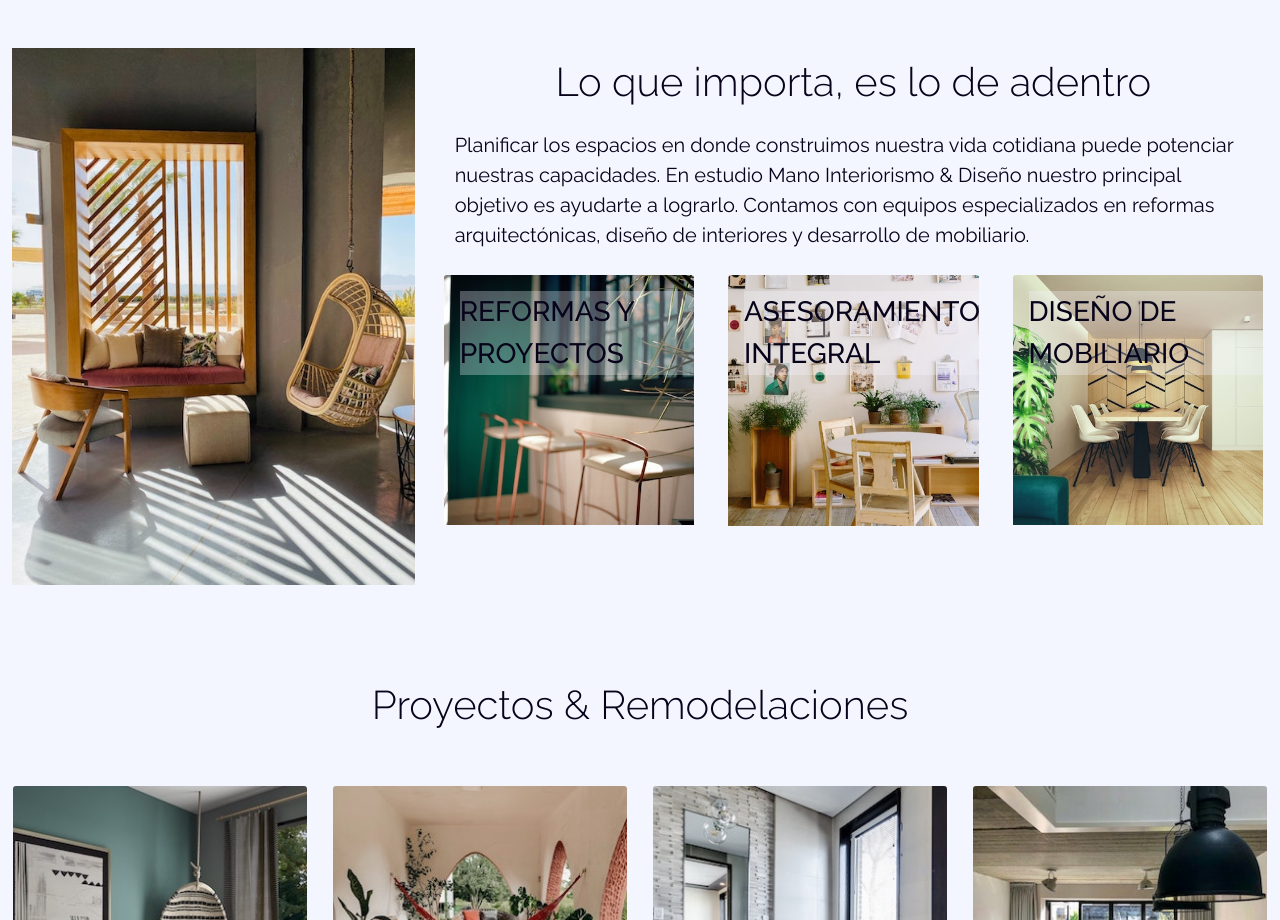
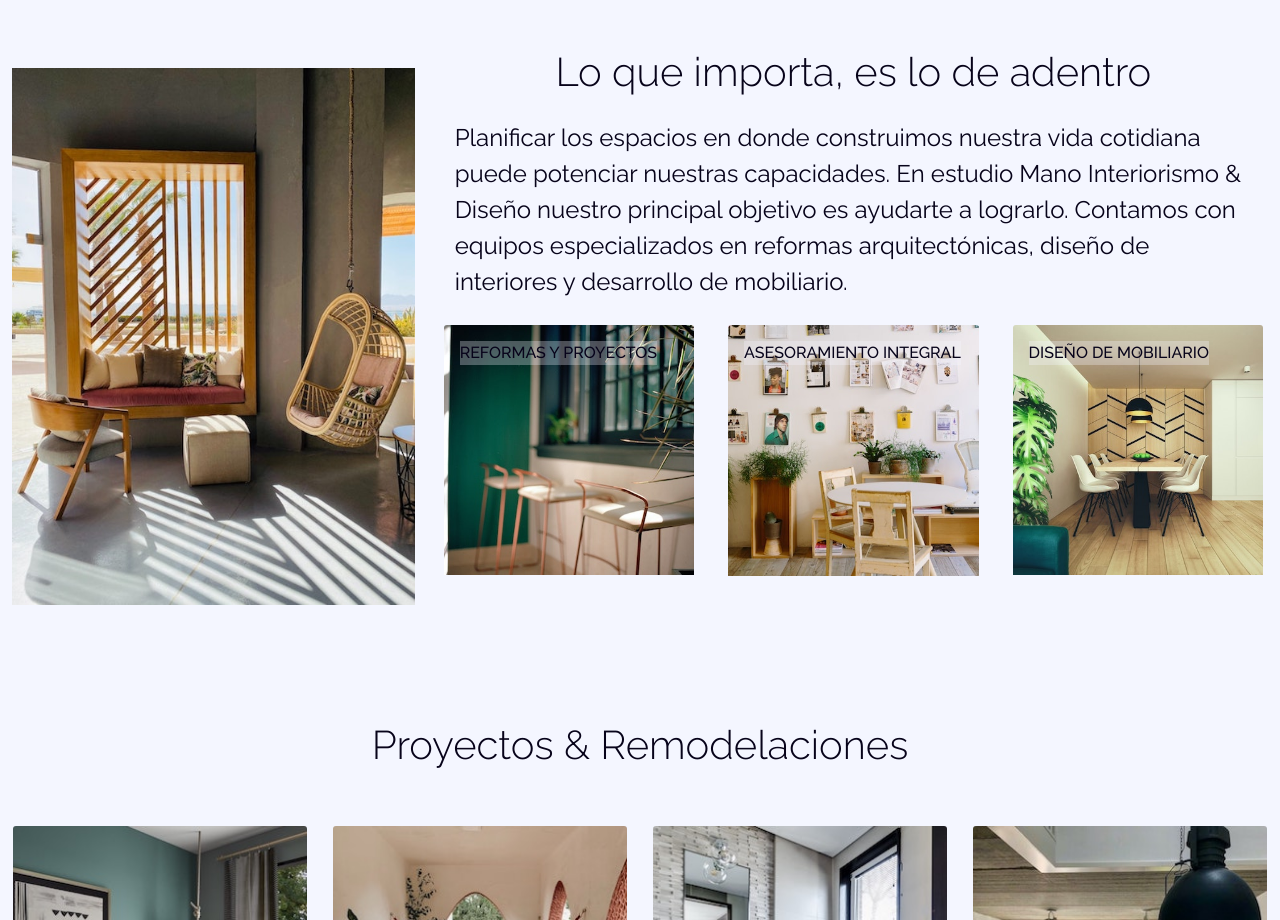
Before and after one commit to lachicho/bootstrap, a plain HTML site: page index.html in a window 1280 px wide. Shown: the part 800-1720 px from the top of the page. Drawn offline with nearby package versions, Linux system fonts and the light colour scheme.

Commit message:
Add files via upload

```diff
--- a/index.html
+++ b/index.html
@@ -88,7 +88,7 @@
 
                 <div class="col-12 col-xl-8"> <!---Quienes somos texto-->
                     <h1 class="display-6 text-center mt-auto">Lo que importa, es lo de adentro</h1>
-                    <p class="fs-5 mx-3 my-4">
+                    <p class="fs-4 mx-3 my-4">
                         Planificar los espacios en donde construimos nuestra vida cotidiana puede potenciar nuestras capacidades. En estudio Mano Interiorismo & Diseño nuestro principal objetivo es ayudarte a lograrlo. Contamos con equipos especializados en reformas arquitectónicas, diseño de interiores y desarrollo de mobiliario.
                     </p>
                     <div class="row d-flex flex-nowrap">
@@ -96,7 +96,7 @@
                             <div class="card text-primary mx-1">
                                 <img src="img/servicio1.jpg" class="card-img-top" alt="Servicios">
                                     <div class="card-img-overlay">
-                                        <p class="card-title fs-3">REFORMAS Y PROYECTOS</p>
+                                        <p class="card-title">REFORMAS Y PROYECTOS</p>
                                     </div>
                                     <p class="card-text text-center">TU LUGAR, COMO LO SOÑASTE</p>
                             </div>
@@ -105,7 +105,7 @@
                             <div class="card text-primary mx-1">
                                 <img src="img/servicio2.jpg" class="card-img-top" alt="Servicios">
                                     <div class="card-img-overlay">
-                                        <p class="card-title fs-3">ASESORAMIENTO INTEGRAL</p>
+                                        <p class="card-title">ASESORAMIENTO INTEGRAL</p>
                                     </div>
                                     <p class="card-text text-center">APROVECHA MEJOR LO QUE TIENES</p>
                             </div>
@@ -114,7 +114,7 @@
                             <div class="card text-primary mx-1">
                                 <img src="img/servicio3.jpg" class="card-img-top" alt="Servicios">
                                     <div class="card-img-overlay">
-                                        <p class="card-title fs-3">DISEÑO DE MOBILIARIO</p>
+                                        <p class="card-title">DISEÑO DE MOBILIARIO</p>
                                     </div>
                                     <p class="card-text text-center">A MEDIDA DE TUS NECESIDADES</p>
                             </div>
```
